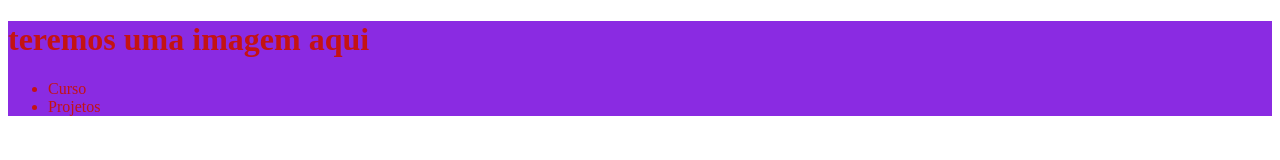
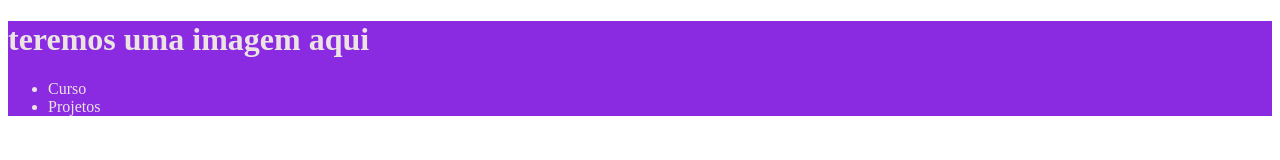
Before and after one commit to adevilsonmatos/sitemirante, a plain HTML site: page index.html in a window 1280 px wide. Drawn offline with Linux system fonts and the light colour scheme.

Commit message:
alteração

```diff
--- a/styles.css
+++ b/styles.css
@@ -1,4 +1,4 @@
 header{
     background-color: blueviolet;
-    color:rgb(196, 19, 19);
+    color:rgb(236, 227, 227);
 }
```
